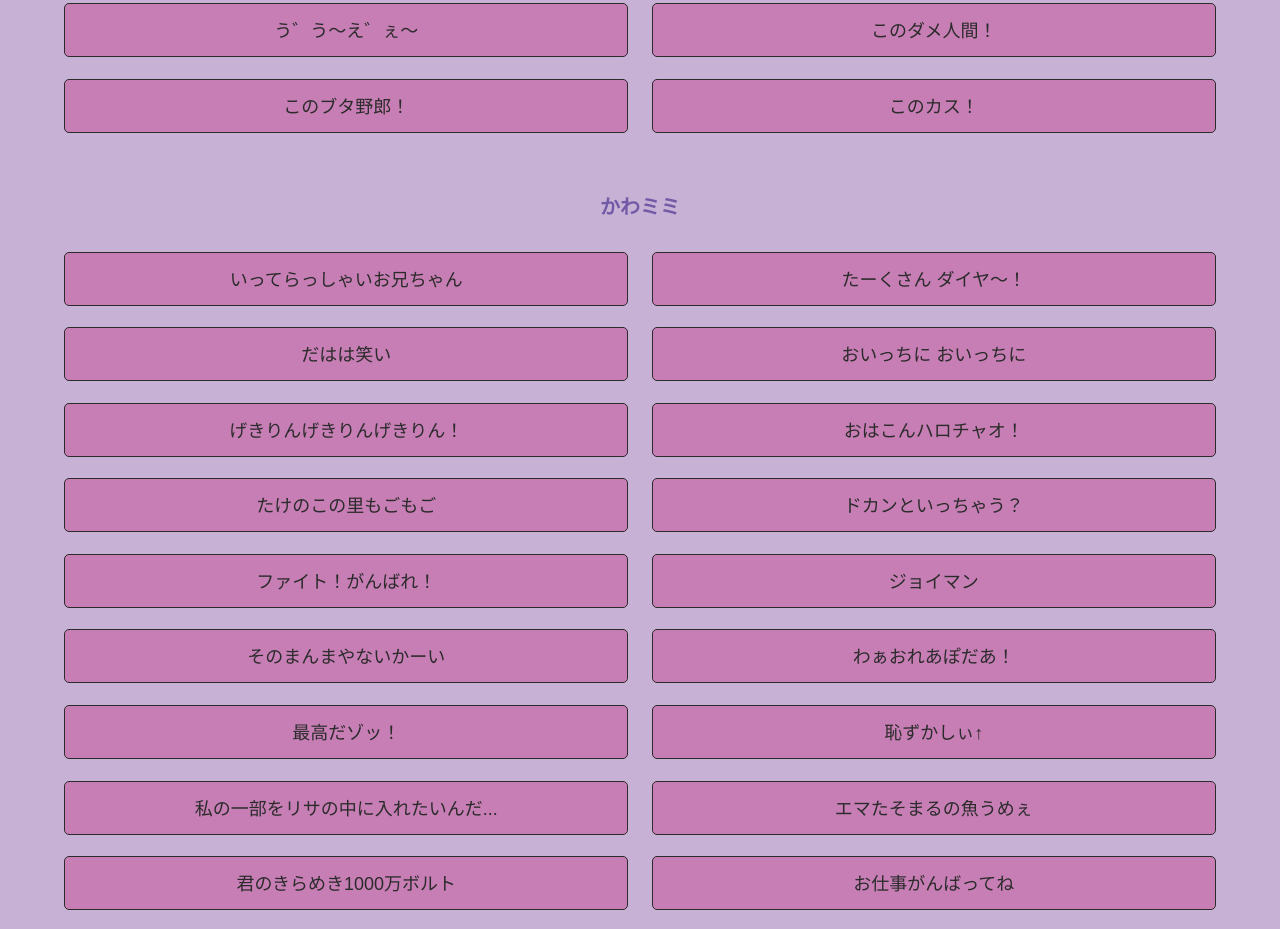
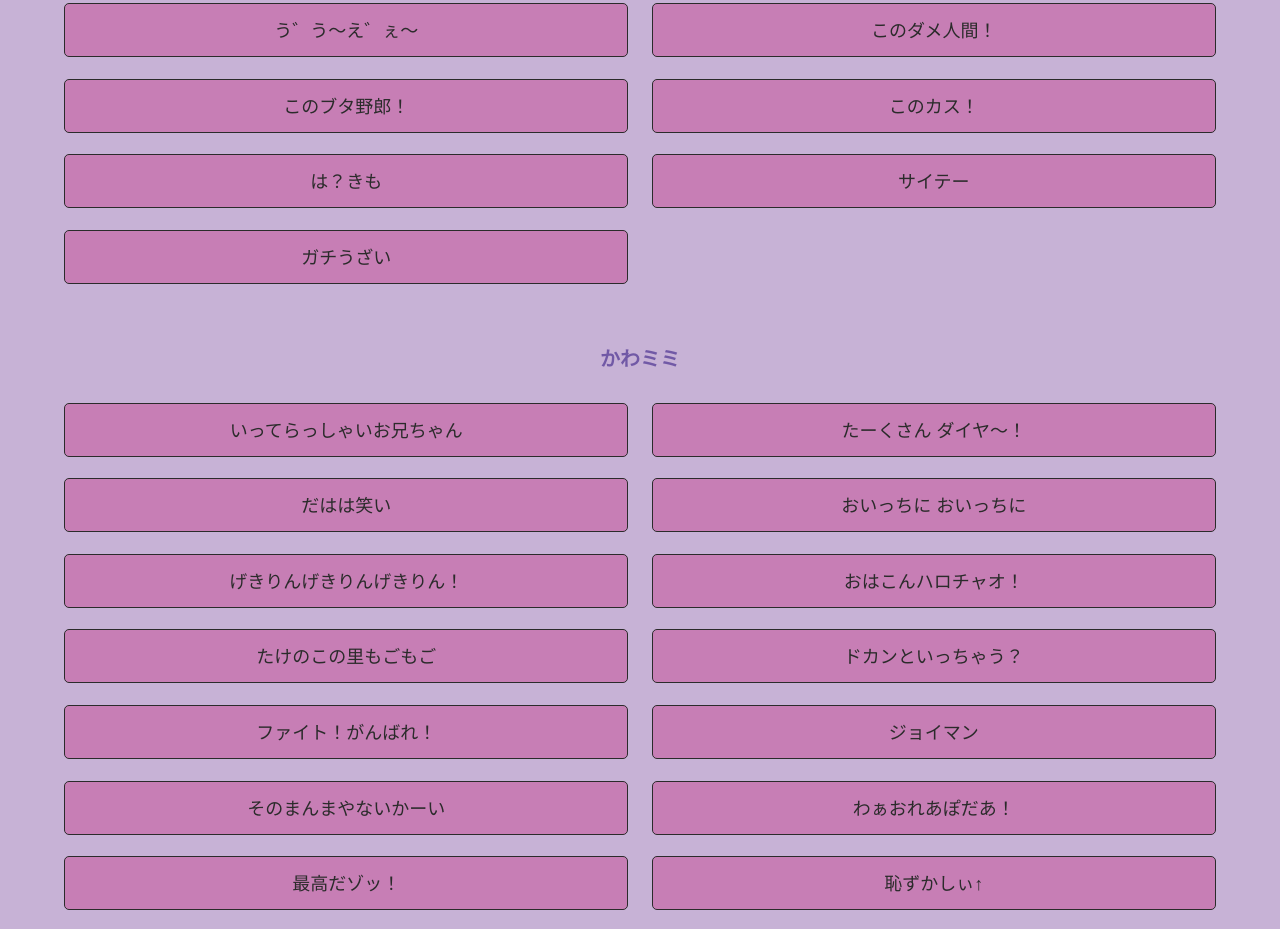
Before and after one commit to capkun10/mimitaya-button, a website: page docs/index.html in a window 1280 px wide. Shown: the part 1504-2433 px from the top of the page. Drawn offline with Linux system fonts and the light colour scheme.

Commit message:
Update index.html

```diff
--- a/docs/index.html
+++ b/docs/index.html
@@ -71,6 +71,9 @@
               <div class="button button-play" data-voice="dame">このダメ人間！</div>
               <div class="button button-play" data-voice="buta">このブタ野郎！</div>
               <div class="button button-play" data-voice="kasu">このカス！</div>
+              <div class="button button-play" data-voice="ha">は？きも</div>
+              <div class="button button-play" data-voice="saite">サイテー</div>
+              <div class="button button-play" data-voice="gati">ガチうざい</div>
             </div>
           </div>
           <div class="movie_wrapper">
```
